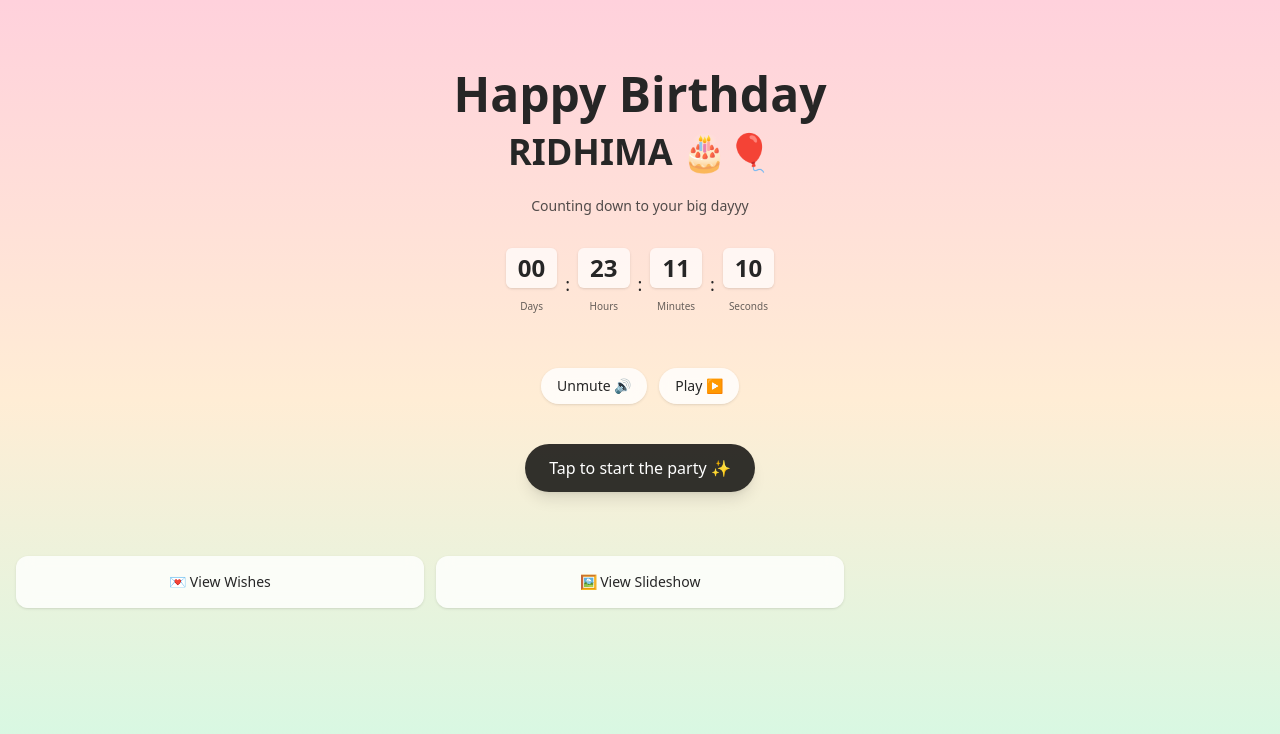
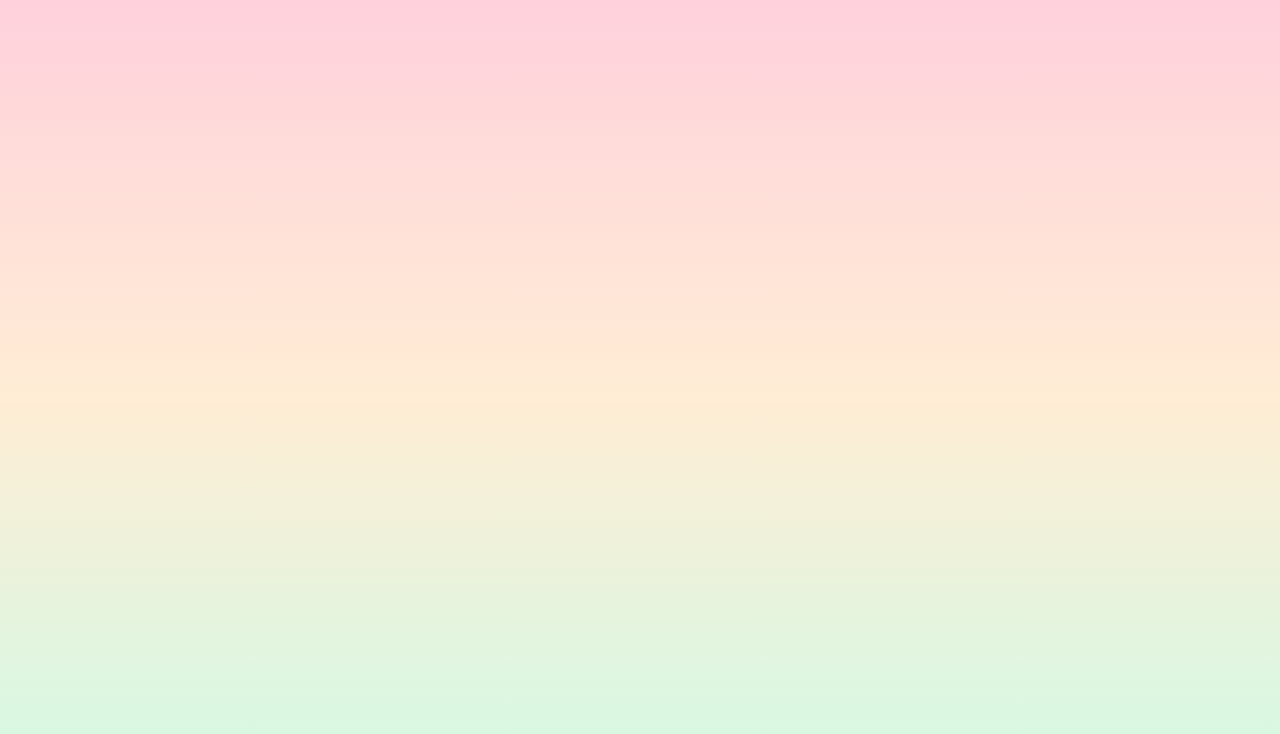
Before and after one commit to gupta82anish/wishing-ridhima, a Next.js app: page / in a window 1280 px wide. Shown: the top 734 px of the page. Built offline with nearby package versions, Linux system fonts and the light colour scheme.

Commit message:
hiding homepage for now

```diff
--- a/app/page.tsx
+++ b/app/page.tsx
@@ -5,6 +5,7 @@ import Countdown from '@/components/Countdown'
 import ConfettiParty from '@/components/ConfettiParty'
 import AudioPlayer from '@/components/AudioPlayer'
 import { useEffect, useRef, useState } from 'react'
+import Link from 'next/link'
 
 export default function HomePage() {
   const [started, setStarted] = useState(false)
@@ -24,41 +25,42 @@ export default function HomePage() {
   }, [])
 
   return (
-    <main className="flex flex-col items-center justify-center text-center px-4 gap-6 py-10">
-      <ConfettiParty ref={confettiRef} />
+    // <main className="flex flex-col items-center justify-center text-center px-4 gap-6 py-10">
+    //   <ConfettiParty ref={confettiRef} />
 
-      <div className="mt-6 text-5xl font-semibold leading-tight">
-        <div>Happy Birthday</div>
-        <div className="mt-2 text-4xl">{RECIPIENT_NAME} 🎂🎈</div>
-      </div>
+    //   <div className="mt-6 text-5xl font-semibold leading-tight">
+    //     <div>Happy Birthday</div>
+    //     <div className="mt-2 text-4xl">{RECIPIENT_NAME} 🎂🎈</div>
+    //   </div>
 
-      <p className="text-sm opacity-80">Counting down to your big dayyy</p>
-      <Countdown className="mt-2" />
+    //   <p className="text-sm opacity-80">Counting down to your big dayyy</p>
+    //   <Countdown className="mt-2" />
 
-      <div className="mt-6 w-full max-w-sm">
-        <AudioPlayer src={MUSIC_SRC} />
-      </div>
+    //   <div className="mt-6 w-full max-w-sm">
+    //     <AudioPlayer src={MUSIC_SRC} />
+    //   </div>
 
-      {!started && (
-        <button
-          onClick={start}
-          className="mt-4 rounded-full bg-black/80 text-white px-6 py-3 text-base shadow-lg"
-        >
-          Tap to start the party ✨
-        </button>
-      )}
+    //   {!started && (
+    //     <button
+    //       onClick={start}
+    //       className="mt-4 rounded-full bg-black/80 text-white px-6 py-3 text-base shadow-lg"
+    //     >
+    //       Tap to start the party ✨
+    //     </button>
+    //   )}
 
-      <div className="mt-10 grid grid-cols-2 sm:grid-cols-3 gap-3 max-w-sm sm:max-w-none w-full">
-        {/* <a href="/wish" className="rounded-xl bg-white/80 backdrop-blur p-4 shadow text-sm">
-          ✍️ Send a Wish
-        </a> */}
-        <a href="/wishes" className="rounded-xl bg-white/80 backdrop-blur p-4 shadow text-sm">
-          💌 View Wishes
-        </a>
-        <a href="/slideshow" className="rounded-xl bg-white/80 backdrop-blur p-4 shadow text-sm">
-          🖼️ View Slideshow
-        </a>
-      </div>
-    </main>
+    //   <div className="mt-10 grid grid-cols-2 sm:grid-cols-3 gap-3 max-w-sm sm:max-w-none w-full">
+    //     {/* <a href="/wish" className="rounded-xl bg-white/80 backdrop-blur p-4 shadow text-sm">
+    //       ✍️ Send a Wish
+    //     </a> */}
+    //     <Link href="/wishes" className="rounded-xl bg-white/80 backdrop-blur p-4 shadow text-sm">
+    //       💌 View Wishes
+    //     </Link>
+    //     <Link href="/slideshow" className="rounded-xl bg-white/80 backdrop-blur p-4 shadow text-sm">
+    //       🖼️ View Slideshow
+    //     </Link>
+    //   </div>
+    // </main>
+    <></>
   )
 }
```
